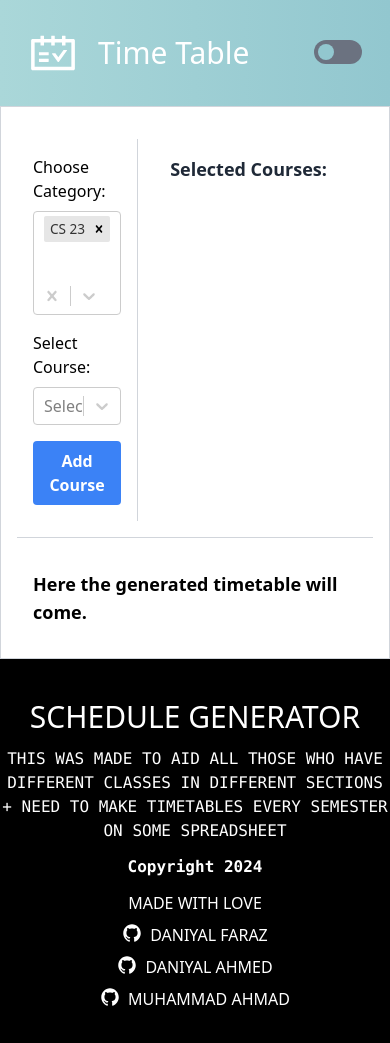
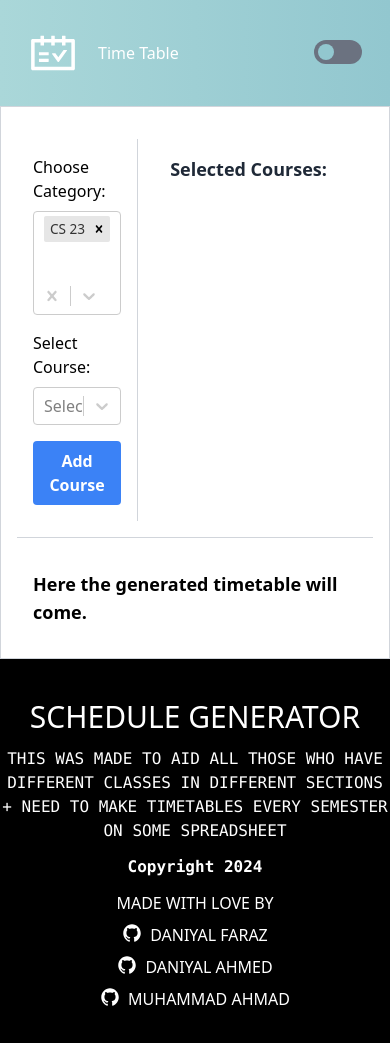
Before and after one commit to DaniyalFaraz2003/Fast-TimeTable-Finder, a React (Vite) app in the folder Frontend/: page / in a window 390 px wide. Built offline with nearby package versions, Linux system fonts and the light colour scheme.

Commit message:
added a lil responsiveness

```diff
--- a/Frontend/src/App.jsx
+++ b/Frontend/src/App.jsx
@@ -4,7 +4,7 @@ import Body from "./Components/Body"
 import Footer from "./Components/Footer"
 function App() {
 	return (
-		<div className="flex flex-col">
+		<div className="flex flex-col min-h-screen w-screen dark:bg-dark-body">
 			<Header/>
 			<Body/>
 			<Footer/>
--- a/Frontend/src/Components/Body.jsx
+++ b/Frontend/src/Components/Body.jsx
@@ -74,7 +74,7 @@ const Body = () => {
     };
 
     return (
-        <div className="main flex flex-col p-4 border border-gray-300">
+        <div className="main flex flex-col p-4 border border-gray-300 overflow-x-hidden dark:text-white">
             <div className="selections flex mt-4 border-b border-gray-300 pb-4">
                 <div className="select flex flex-col mr-4 p-4 border-r border-gray-300 basis-1/3">
                     <label htmlFor="category" className="mb-2">Choose Category:</label>
--- a/Frontend/src/Components/Footer.jsx
+++ b/Frontend/src/Components/Footer.jsx
@@ -4,7 +4,7 @@ export default function Footer() {
 	const [currentYear, setCurrentYear] = useState(new Date().getFullYear());
 
 	return (
-		<div className='flex bg-black flex-col w-full h-fit pt-10 pb-5 text-white justify-center items-center'>
+		<div className='flex bg-black flex-col w-full pt-10 pb-5 h-fit text-white justify-center items-center sticky top-[100vh]'>
 			<div className="flex flex-col gap-3 justify-center items-center text-center">
 				<h1 className="text-3xl">SCHEDULE GENERATOR</h1>
 				<code><p>THIS WAS MADE TO AID ALL THOSE WHO HAVE DIFFERENT CLASSES IN DIFFERENT SECTIONS + NEED TO MAKE TIMETABLES EVERY SEMESTER ON SOME SPREADSHEET</p></code>
@@ -12,7 +12,7 @@ export default function Footer() {
 			<div className="flex flex-col justify-center items-center p-3 gap-3 ">
 				<code className="text-white"><b>{"Copyright " + currentYear}</b></code>
 				<div className="flex flex-col gap-2 items-center">
-					<h3>MADE WITH LOVE</h3>
+					<h3>MADE WITH LOVE BY</h3>
 					<div className="flex flex-row gap-2 justify-center align-middle">
 						<IoLogoGithub size={20} />
 						<a href="https://github.com/DaniyalFaraz2003">DANIYAL FARAZ</a>
--- a/Frontend/src/Components/Header.jsx
+++ b/Frontend/src/Components/Header.jsx
@@ -2,10 +2,10 @@ import { AiOutlineSchedule } from "react-icons/ai";
 import Toggler from "./Toggler";
 export default function Header() {
     return (
-        <div className="flex  bg-gradient-to-l dark:from-dark-violet dark:via-gray-800 dark:to-dark-purple from-light-blue to-light-cyan w-screen h-fit items-center justify-between p-7">
+        <div className="flex  bg-gradient-to-l dark:from-dark-violet dark:via-gray-800 dark:to-dark-purple from-light-blue to-light-cyan h-fit items-center justify-between p-7">
             <div className="flex flex-row gap-5 items-center">
                 <AiOutlineSchedule size={50} color="white" />
-                <h2 className="text-white text-3xl">Time Table</h2>
+                <h2 className="text-white md:text-3xl sm:text-2xl">Time Table</h2>
             </div>
             <div>
                 <Toggler/>
--- a/Frontend/tailwind.config.js
+++ b/Frontend/tailwind.config.js
@@ -8,7 +8,8 @@ export default {
         'dark-violet':'#030637',
         'dark-purple':'#3C0753',
         'light-blue': '#92C7CF',
-        'light-cyan': '#AAD7D9'
+        'light-cyan': '#AAD7D9',
+        'dark-body': '#141E46'
       }
     },
   },
```
